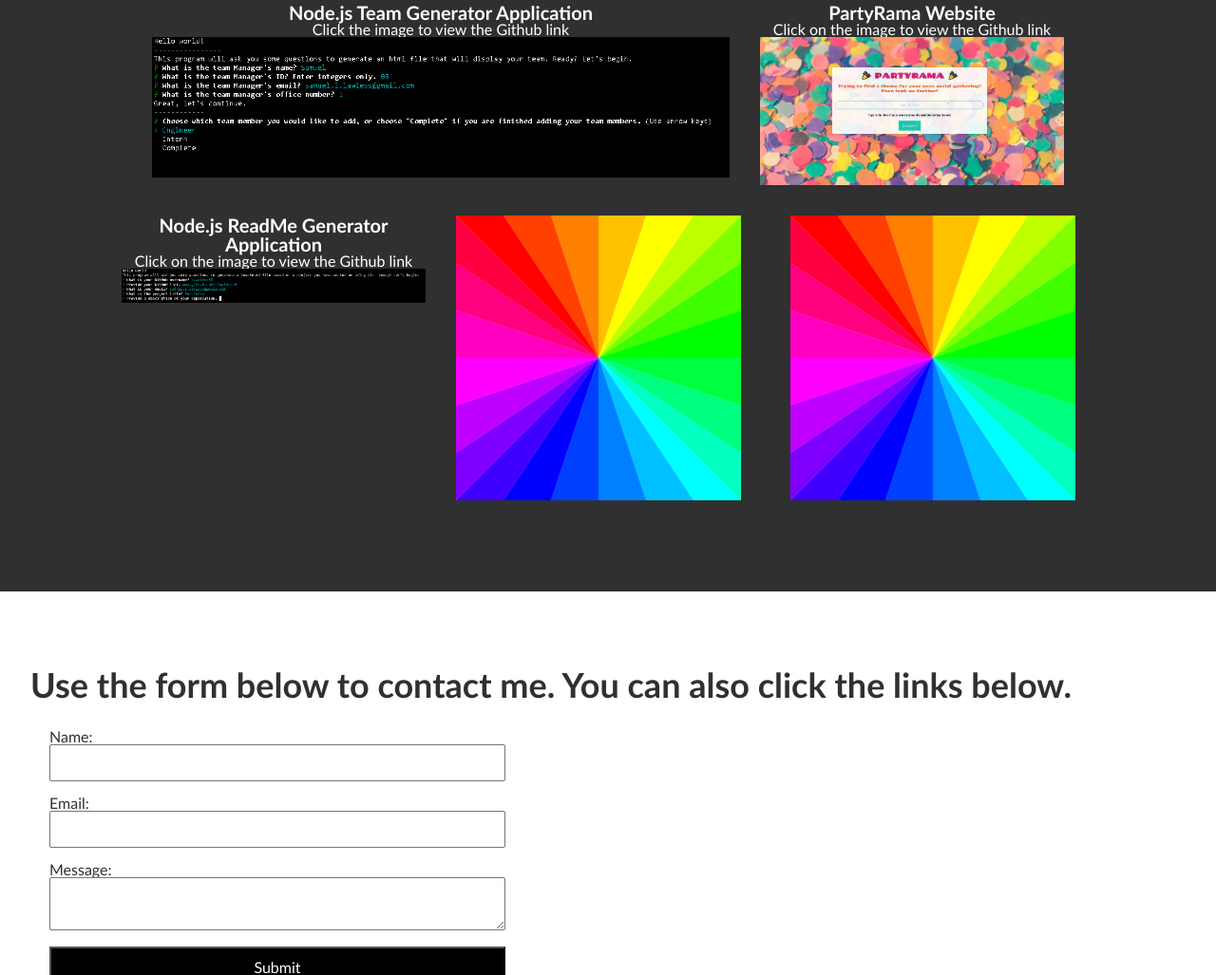
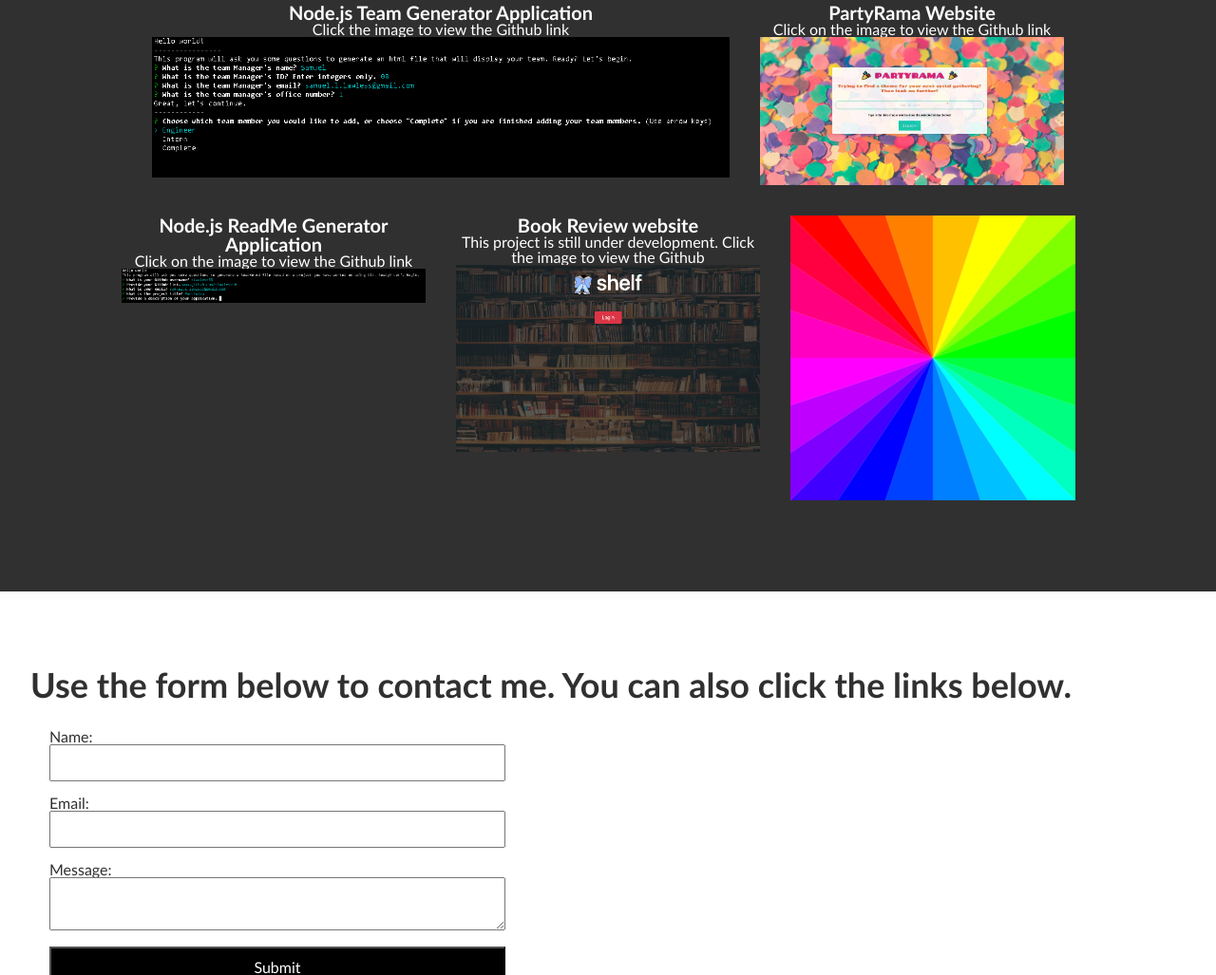
Before and after one commit to slawless08/Draft-Portfolio, a plain HTML site: page index.html in a window 1280 px wide. Shown: the part 1817-2844 px from the top of the page at 95% size. Drawn offline with Linux system fonts and the light colour scheme.

Commit message:
Updated.

```diff
--- a/index.html
+++ b/index.html
@@ -84,8 +84,10 @@
             </div>
 
             <div class = "item">
-                <a href="#" class = "item__link">
-                    <img src="./assets/images/placeholder.png" alt="placeholder for portfolio item" class = "item__img">
+                <h3>Book Review website</h3>
+                <p>This project is still under development. Click the image to view the Github</p>
+                <a href="https://github.com/slawless08/book_review" class = "item__link">
+                    <img src="./assets/images/shelf.png" alt="Screenshot of the book review website" class = "item__img">
                 </a>
             </div>
 
```
Also changed, not shown: assets/images/shelf.png (added).
